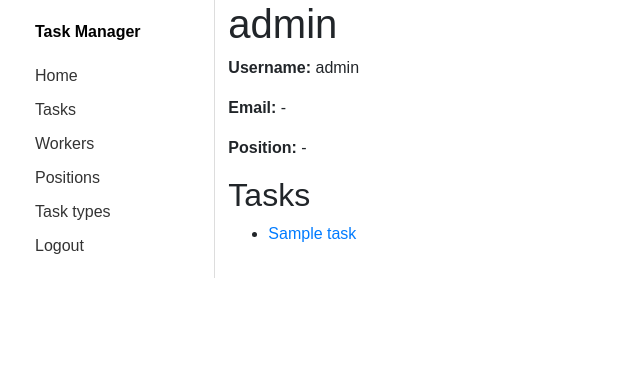
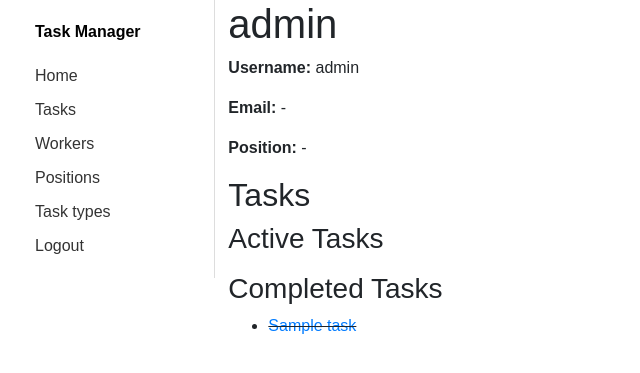
Before and after one commit to lubkoserhii/task-manager, a Django app: page /workers/1/ in a window 1280 px wide. Shown: the top 373 px of the page, without its empty margins (0-640 px from the left). Run offline with Django 5.2, Linux system fonts and the light colour scheme; a user stored in the database is signed in; data comes from the database, SQL or seed files in the repository; tables that the repository leaves empty hold one stand-in row (values such as "Sample post").

Commit message:
Add active and completed tasks to the worker_template

```diff
--- a/templates/tasks/worker_detail.html
+++ b/templates/tasks/worker_detail.html
@@ -11,9 +11,25 @@
 
   <h2>Tasks</h2>
   {% if worker.tasks.all %}
+    <h3>Active Tasks</h3>
     <ul>
       {% for task in worker.tasks.all %}
-        <li><a href="{% url 'tasks:task-detail' pk=task.pk %}">{{ task }}</a></li>
+        {% if not task.is_completed %}
+          <li><a href="{% url 'tasks:task-detail' pk=task.pk %}">{{ task.name }}</a></li>
+        {% endif %}
+      {% endfor %}
+    </ul>
+
+    <h3>Completed Tasks</h3>
+    <ul>
+      {% for task in worker.tasks.all %}
+        {% if task.is_completed %}
+          <li>
+            <del>
+              <a href="{% url 'tasks:task-detail' pk=task.pk %}">{{ task.name }}</a>
+            </del>
+          </li>
+        {% endif %}
       {% endfor %}
     </ul>
   {% else %}
```
